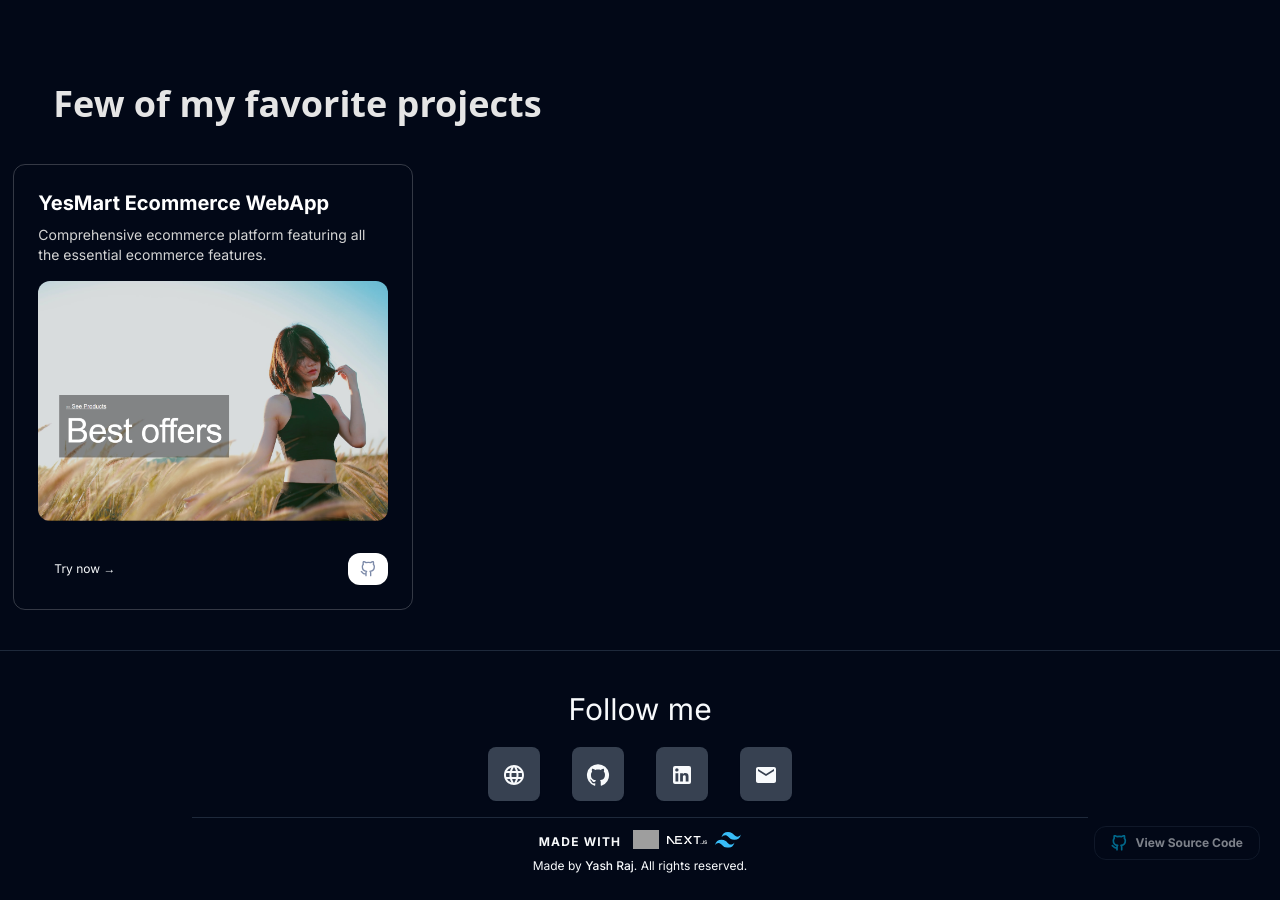
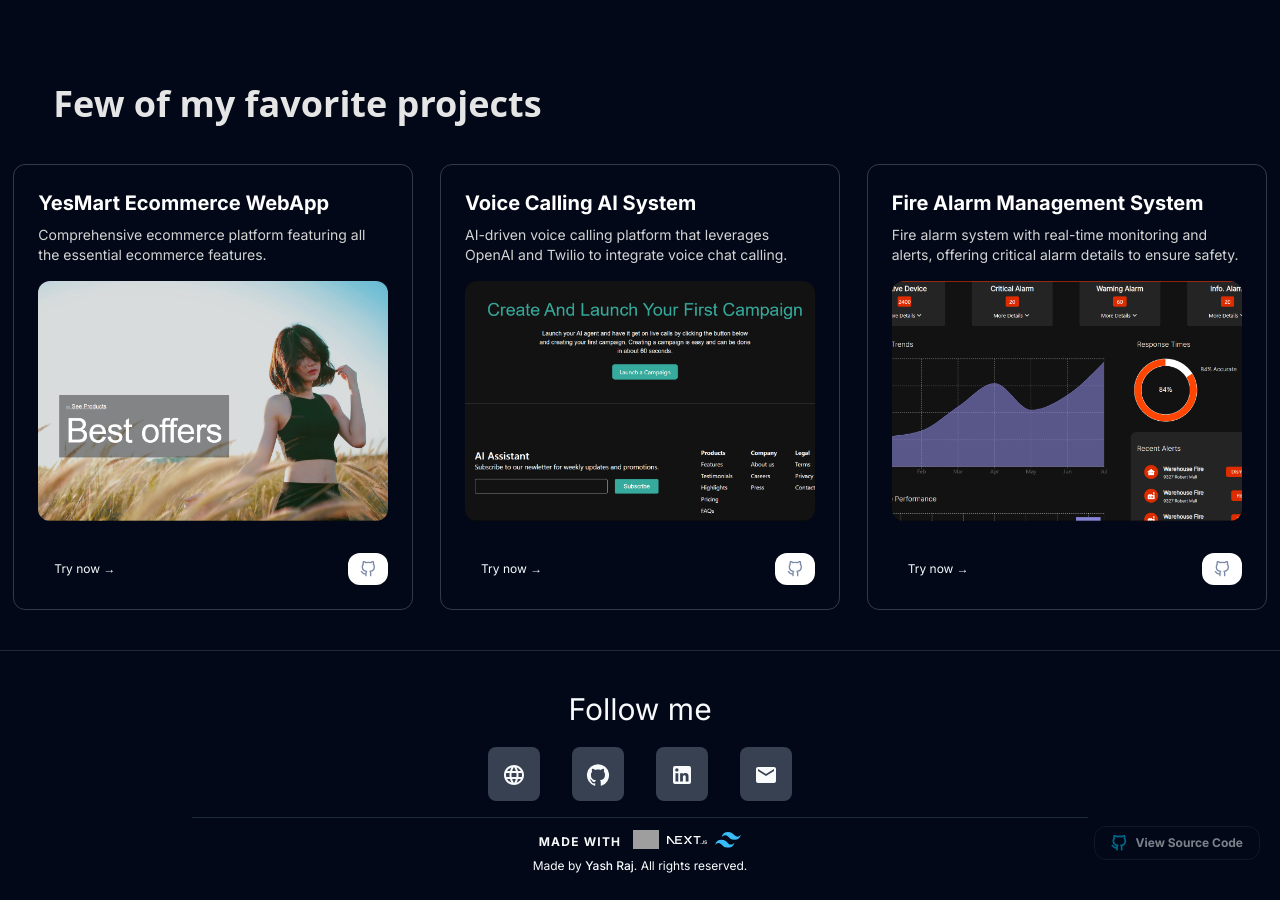
Before and after one commit to yashraj970/yash-raj-portfolio, a Next.js app: page / in a window 1280 px wide. Shown: the part 2140-3040 px from the top of the page. Built offline with nearby package versions, Linux system fonts and the light colour scheme; grey boxes are pictures that could not be loaded.

Commit message:
2 more projects added

```diff
--- a/src/data/globalData.ts
+++ b/src/data/globalData.ts
@@ -102,4 +102,20 @@ export const projects: Project[] = [
     liveLink: "https://ecommerce-web-three-nu.vercel.app/",
     github: "https://github.com/yashraj970/YesMart-Ecommerce",
   },
+  {
+    title: "Voice Calling AI System",
+    src: "/images/projects/Voice_Calling.png",
+    description:
+      "AI-driven voice calling platform that leverages OpenAI and Twilio to integrate voice chat calling.",
+    liveLink: "",
+    github: "",
+  },
+  {
+    title: "Fire Alarm Management System",
+    src: "/images/projects/Fire_Alarm.png",
+    description:
+      "Fire alarm system with real-time monitoring and alerts, offering critical alarm details to ensure safety.",
+    liveLink: "",
+    github: "",
+  },
 ];
```
Also changed, not shown: public/images/projects/Fire_Alarm.png (added), public/images/projects/Voice_Calling.png (added).
